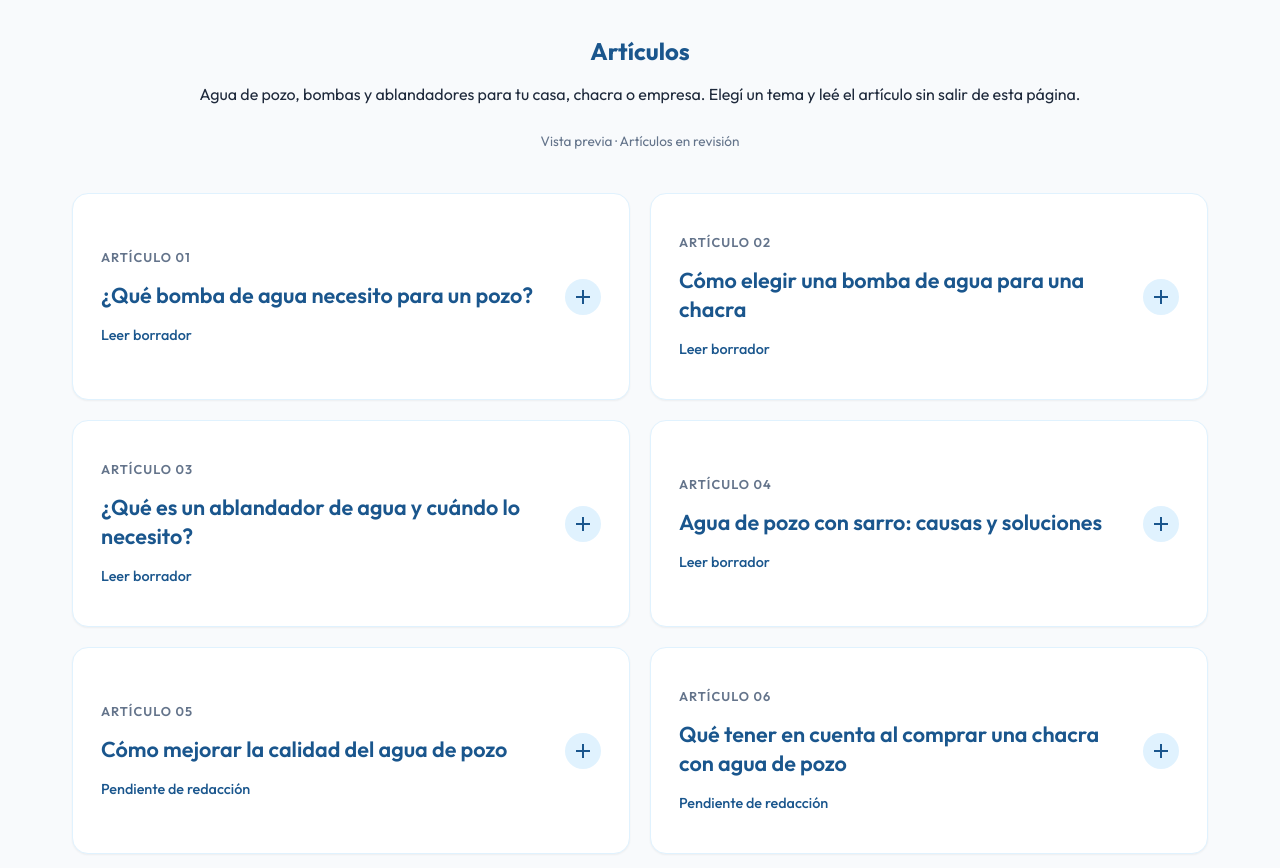
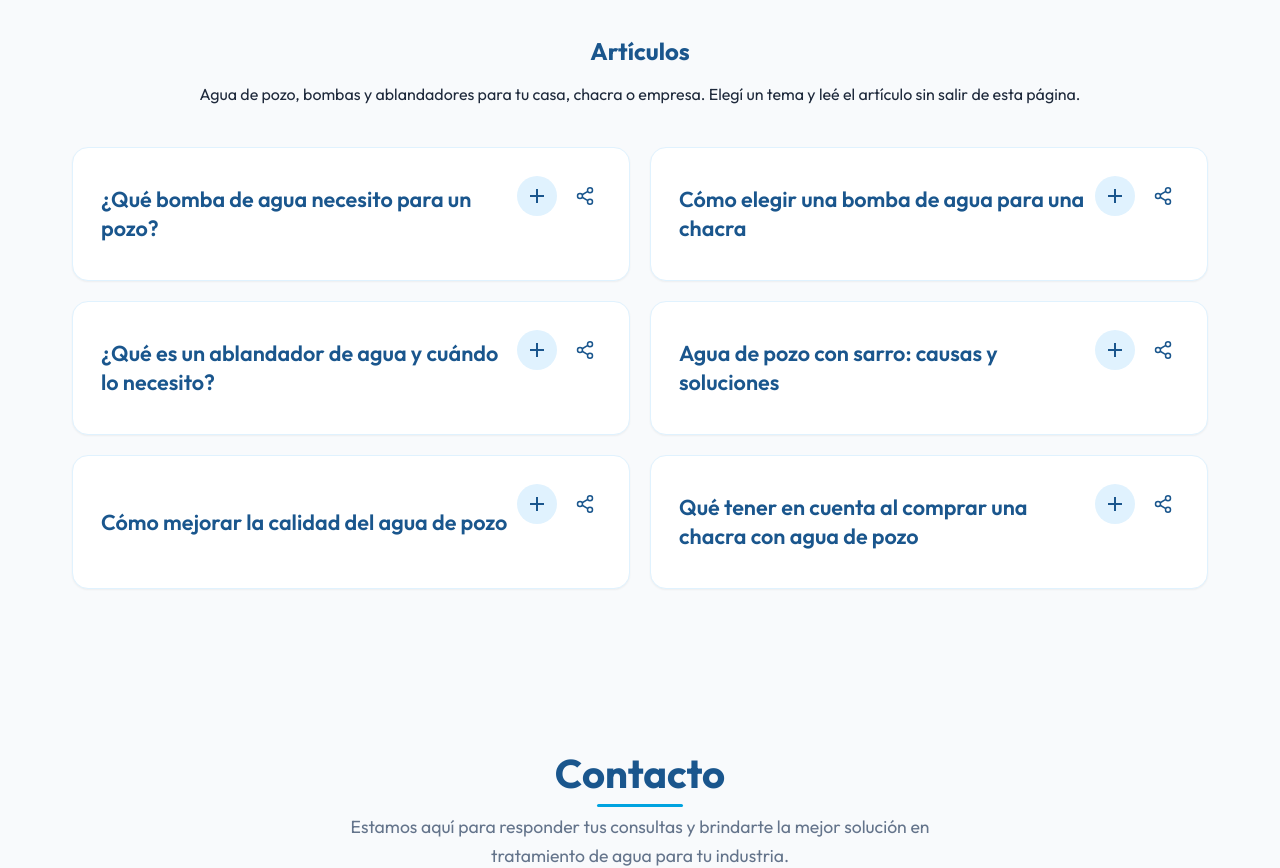
Before and after one commit to SoftwareProyects-independent-Work/agnIndustrialWeb, an Angular app: page / in a window 1280 px wide. Shown: the part 2220-3088 px from the top of the page. Built offline with nearby package versions, Linux system fonts and the light colour scheme.

Commit message:
Simplificar tarjetas y mover compartir al encabezado

```diff
--- a/scripts/build-article-pages.mjs
+++ b/scripts/build-article-pages.mjs
@@ -39,9 +39,9 @@ for (const article of articles) {
   // Visible fallback for readers and crawlers without JavaScript. Angular replaces
   // this content with the complete landing page and opens the selected card.
   const paragraphs = article.paragraphs.length
-    ? article.paragraphs.map(paragraph => `<p>${escapeHtml(paragraph)}</p>`).join('\n')
+    ? article.paragraphs.map((paragraph, index) => `<p>${escapeHtml(paragraph)}</p>${index === 0 && article.points?.length ? `<ol type="A">${article.points.map(point => `<li>${escapeHtml(point)}</li>`).join('')}</ol>` : ''}`).join('\n')
     : '<p>Estamos preparando el contenido de este artículo.</p>';
-  const fallback = `<main class="container"><article><p>AGN Industrial · Artículos</p><h1>${escapeHtml(article.title)}</h1><p>${article.paragraphs.length ? 'Borrador en revisión' : 'Pendiente de redacción'}</p>${paragraphs}<p><a href="/#articulos">Ver todos los artículos</a></p></article></main>`;
+  const fallback = `<main class="container"><article><p>AGN Industrial · Artículos</p><h1>${escapeHtml(article.title)}</h1>${paragraphs}<p><a href="/#articulos">Ver todos los artículos</a></p></article></main>`;
   html = html.replace(/<app-root><\/app-root>/, () => `<app-root>${fallback}</app-root>`);
   await writeFile(resolve(output, 'articulos', `${article.slug}.html`), html);
 }
--- a/src/app/components/articles/articles.component.css
+++ b/src/app/components/articles/articles.component.css
@@ -1,34 +1,31 @@
-.articles { scroll-margin-top: 100px; }
+.articles, .article-card { scroll-margin-top: 100px; }
 .articles .section-header { margin-bottom: 2.5rem; }
-.preview-note { margin: 1.5rem 0 0; font-size: .85rem; color: var(--color-text-light); }
 .articles-grid { display: grid; grid-template-columns: repeat(2, minmax(0, 1fr)); gap: 1.25rem; align-items: start; }
-.article-card { background: var(--color-white); border: 1px solid var(--color-accent); border-radius: 1rem; box-shadow: var(--shadow-sm); overflow: hidden; }
-.article-card[open] { border-color: var(--color-secondary); box-shadow: var(--shadow-md); }
-.article-card { scroll-margin-top: 100px; }
-.article-share { display: flex; flex-wrap: wrap; align-items: center; gap: 1rem; margin-top: 1.5rem; font-size: .9rem; }
-.article-share a { text-decoration: underline; text-underline-offset: 3px; }
-.article-share button { padding: .5rem .8rem; border: 1px solid var(--color-primary); border-radius: .5rem; background: var(--color-white); color: var(--color-primary); font: inherit; cursor: pointer; }
-.article-share button:focus-visible { outline: 3px solid var(--color-secondary); outline-offset: 3px; }
-.article-share [role=status] { flex-basis: 100%; }
-summary { display: flex; align-items: center; justify-content: space-between; gap: 1.25rem; padding: 1.75rem; min-height: 205px; cursor: pointer; list-style: none; }
+.article-card { position: relative; background: var(--color-white); border: 1px solid var(--color-accent); border-radius: 1rem; box-shadow: var(--shadow-sm); overflow: hidden; }
+.article-card.is-open { border-color: var(--color-secondary); box-shadow: var(--shadow-md); }
+summary { position: relative; display: flex; align-items: center; padding: 1.75rem 7.5rem 1.75rem 1.75rem; min-height: 132px; cursor: pointer; list-style: none; }
 summary::-webkit-details-marker { display: none; }
 summary:hover { background: #f1f8fd; }
 summary:focus-visible { outline: 3px solid var(--color-secondary); outline-offset: -4px; border-radius: 1rem; }
-.article-heading { display: grid; gap: .85rem; }
-.article-number { font-size: .8rem; font-weight: 600; letter-spacing: .08em; text-transform: uppercase; color: var(--color-text-light); }
 .article-title { font-size: 1.35rem; font-weight: 600; line-height: 1.35; color: var(--color-primary); }
-.article-action { font-size: .9rem; font-weight: 500; color: var(--color-primary); }
-.expand-icon { position: relative; flex: 0 0 36px; height: 36px; border-radius: 50%; background: var(--color-accent); color: var(--color-primary); }
-.expand-icon::before, .expand-icon::after { content: ''; position: absolute; top: 17px; left: 11px; width: 14px; height: 2px; background: currentColor; }
+.expand-icon, .share-button { position: absolute; top: 1.75rem; width: 40px; height: 40px; border-radius: 50%; color: var(--color-primary); }
+.expand-icon { right: 4.5rem; background: var(--color-accent); }
+.expand-icon::before, .expand-icon::after { content: ''; position: absolute; top: 19px; left: 13px; width: 14px; height: 2px; background: currentColor; }
 .expand-icon::after { transform: rotate(90deg); }
 [open] .expand-icon::after { display: none; }
-.when-open, [open] .when-closed { display: none; }
-[open] .when-open { display: inline; }
+.share-button { right: 1.5rem; z-index: 1; display: grid; place-items: center; border: 0; background: transparent; cursor: pointer; }
+.share-button:hover { background: var(--color-accent); }
+.share-button:focus-visible { outline: 3px solid var(--color-secondary); outline-offset: 2px; }
+.sr-only { position: absolute; width: 1px; height: 1px; padding: 0; margin: -1px; overflow: hidden; clip-path: inset(50%); white-space: nowrap; border: 0; }
 .article-body { padding: 1.5rem 1.75rem 1.75rem; border-top: 1px solid var(--color-accent); color: var(--color-text-light); }
-.draft-label { font-size: .8rem; font-weight: 600; color: var(--color-primary); }
+.article-points { padding-left: 1.5rem; margin-bottom: 1.5rem; }
+.article-points li { padding-left: .25rem; margin-bottom: .6rem; }
 .article-contact { display: inline-block; font-weight: 600; color: var(--color-primary); text-decoration: underline; text-underline-offset: 4px; }
 @media (max-width: 768px) {
   .articles-grid { grid-template-columns: 1fr; }
-  summary { padding: 1.5rem; min-height: 185px; }
+  summary { padding: 1.5rem 7rem 1.5rem 1.5rem; }
+  .expand-icon, .share-button { top: 1.5rem; }
+  .share-button { right: 1.25rem; }
+  .expand-icon { right: 4rem; }
   .article-body { padding: 1.5rem; }
 }
--- a/src/app/components/articles/articles.component.html
+++ b/src/app/components/articles/articles.component.html
@@ -3,41 +3,41 @@
     <div class="section-header text-center">
       <h2 id="articles-title" class="section-title">Artículos</h2>
       <p class="section-subtitle">Agua de pozo, bombas y ablandadores para tu casa, chacra o empresa. Elegí un tema y leé el artículo sin salir de esta página.</p>
-      <p class="preview-note">Vista previa · Artículos en revisión</p>
     </div>
 
     <div class="articles-grid">
-      @for (article of articles; track article.title) {
-        <details class="article-card" [id]="'articulo-' + article.slug" [open]="activeSlug === article.slug">
+      @for (article of articles; track article.slug) {
+        <article class="article-card" [id]="'articulo-' + article.slug" [class.is-open]="activeSlug === article.slug">
+          <button class="share-button" type="button" (click)="copyLink(article.slug)"
+            [attr.aria-label]="'Copiar enlace para compartir: ' + article.title"
+            [title]="sharedSlug === article.slug && copyMessage ? copyMessage : 'Compartir artículo'">
+            <svg viewBox="0 0 24 24" width="20" height="20" fill="none" stroke="currentColor" stroke-width="1.8" aria-hidden="true"><circle cx="18" cy="5" r="3"/><circle cx="6" cy="12" r="3"/><circle cx="18" cy="19" r="3"/><path d="m8.6 10.5 6.8-4M8.6 13.5l6.8 4"/></svg>
+          </button>
+          <span class="sr-only" role="status">{{ sharedSlug === article.slug ? copyMessage : '' }}</span>
+          <details [open]="activeSlug === article.slug">
             <summary (click)="openArticle($event, article.slug)">
-            <span class="article-heading">
-              <span class="article-number">Artículo 0{{ $index + 1 }}</span>
               <span class="article-title" role="heading" aria-level="3">{{ article.title }}</span>
-              <span class="article-action">
-                <span class="when-closed">{{ article.paragraphs.length ? 'Leer borrador' : 'Pendiente de redacción' }}</span>
-                <span class="when-open">Cerrar artículo</span>
-              </span>
-            </span>
               <span class="expand-icon" aria-hidden="true"></span>
             </summary>
             <div class="article-body">
               @if (article.paragraphs.length) {
-              <p class="draft-label">Borrador en revisión</p>
                 @for (paragraph of article.paragraphs; track $index) {
                   <p>{{ paragraph }}</p>
+                  @if ($first && article.points?.length) {
+                    <ol class="article-points" type="A">
+                      @for (point of article.points; track $index) {
+                        <li>{{ point }}</li>
+                      }
+                    </ol>
+                  }
                 }
               } @else {
-              <p class="draft-label">Pendiente de redacción</p>
                 <p>Estamos preparando el contenido de este artículo.</p>
               }
               <a class="article-contact" href="#contacto">Consultanos sobre este tema <span aria-hidden="true">→</span></a>
-            <div class="article-share">
-              <a [href]="'/articulos/' + article.slug" (click)="followArticleLink($event, article.slug)">Enlace de este artículo</a>
-              <button type="button" (click)="copyLink(article.slug)">Copiar enlace</button>
-              <span role="status">{{ activeSlug === article.slug ? copyMessage : '' }}</span>
-            </div>
             </div>
           </details>
+        </article>
       }
     </div>
   </div>
--- a/src/app/components/articles/articles.component.ts
+++ b/src/app/components/articles/articles.component.ts
@@ -2,6 +2,14 @@ import { AfterViewInit, Component, HostListener, inject } from '@angular/core';
 import { DOCUMENT } from '@angular/common';
 import { Meta, Title } from '@angular/platform-browser';
 import articles from './articles.json';
+
+interface Article {
+  title: string;
+  slug: string;
+  description: string;
+  paragraphs: string[];
+  points?: string[];
+}
 
 @Component({
   selector: 'app-articles',
@@ -10,7 +18,7 @@ import articles from './articles.json';
   styleUrl: './articles.component.css'
 })
 export class ArticlesComponent implements AfterViewInit {
-  readonly articles = articles;
+  readonly articles: Article[] = articles;
   private readonly document = inject(DOCUMENT);
   private readonly meta = inject(Meta);
   private readonly title = inject(Title);
@@ -19,6 +27,7 @@ export class ArticlesComponent implements AfterViewInit {
   private readonly canonicalOrigin = new URL(this.document.querySelector<HTMLLinkElement>('link[rel="canonical"]')!.href).origin;
   activeSlug = this.slugFromPath();
   copyMessage = '';
+  sharedSlug: string | null = null;
 
   ngAfterViewInit(): void {
     this.updateMetadata();
@@ -28,12 +37,6 @@ export class ArticlesComponent implements AfterViewInit {
   openArticle(event: Event, slug: string): void {
     event.preventDefault();
     this.navigate(this.activeSlug === slug ? null : slug);
-  }
-
-  followArticleLink(event: MouseEvent, slug: string): void {
-    if (event.button !== 0 || event.ctrlKey || event.metaKey || event.shiftKey || event.altKey) return;
-    event.preventDefault();
-    this.navigate(slug);
   }
 
   private navigate(slug: string | null): void {
@@ -53,11 +56,12 @@ export class ArticlesComponent implements AfterViewInit {
   }
 
   async copyLink(slug: string): Promise<void> {
+    this.sharedSlug = slug;
     try {
       await navigator.clipboard.writeText(`${window.location.origin}/articulos/${slug}`);
       this.copyMessage = 'Enlace copiado';
     } catch {
-      this.copyMessage = 'No se pudo copiar. Podés copiar el enlace de este artículo con el menú del navegador.';
+      this.copyMessage = 'No se pudo copiar. Abrí el artículo y copiá la dirección del navegador.';
     }
   }
 
```
Also changed, not shown: src/app/components/articles/articles.json (+9 -3 lines), 1 other file (tests, documents, lock files or other folders). Lines whose indentation alone changed are shown as unchanged.
